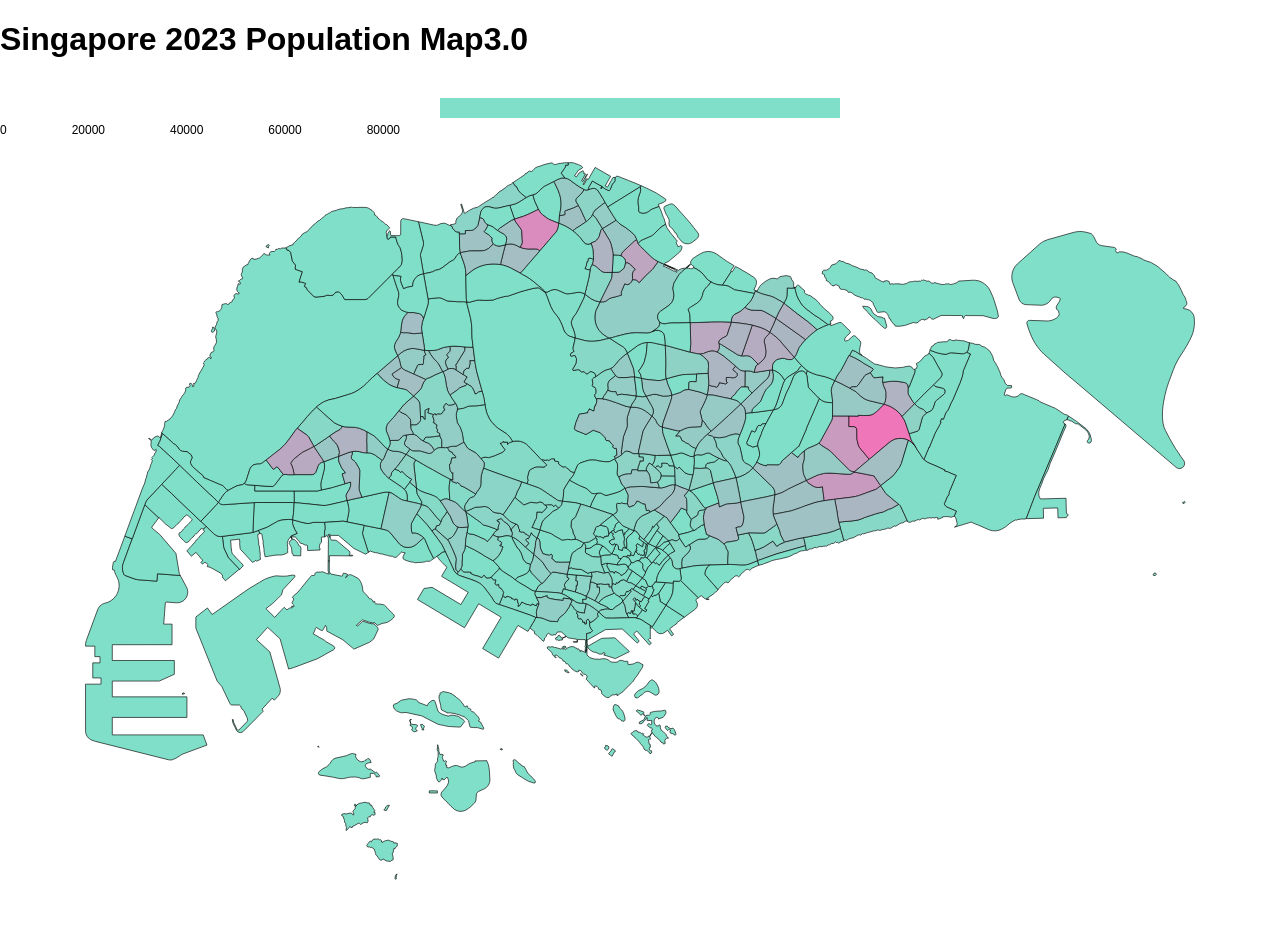
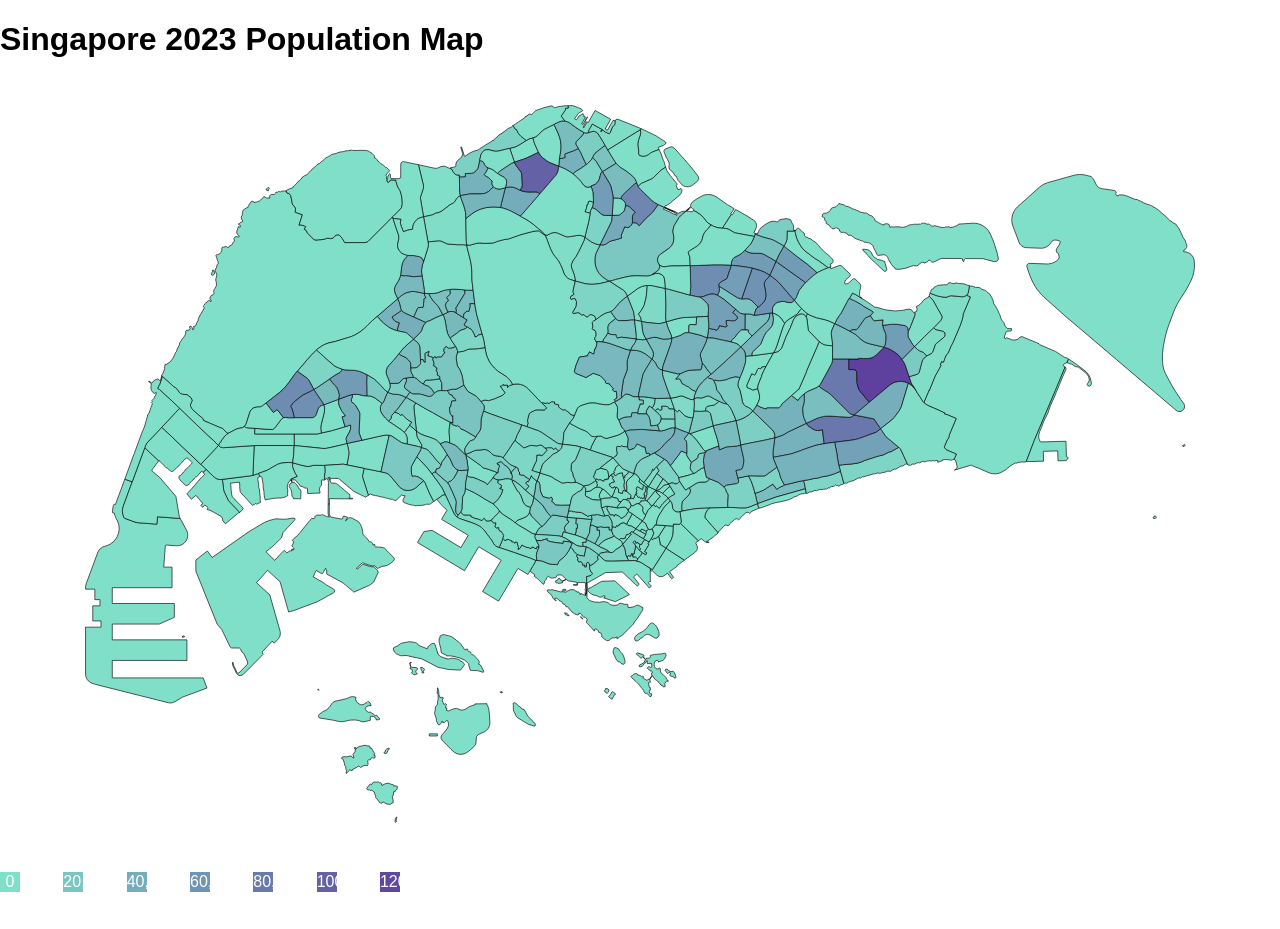
Before and after one commit to y10096/HCDIV-4, a plain HTML site: page index.html in a window 1280 px wide. Drawn offline with nearby package versions, Linux system fonts and the light colour scheme.

Commit message:
Update index.html

```diff
--- a/index.html
+++ b/index.html
@@ -2,7 +2,7 @@
 <html>
 <head>
   <meta charset="UTF-8">
-  <title>Singapore 2023 Population Map</title>
+  <title>Singapore 2023 Population Map2</title>
   <style>
     body {
       font-family: Arial, sans-serif;
@@ -13,40 +13,23 @@
       width: 100%;
       height: 100%;
     }
-    h1 {
-      margin-bottom: 0;
-    }
-    /* For the legend display */
     .legend {
-      width: 400px;
-      height: 20px;
-      margin-top: 20px;
-      background: linear-gradient(to right, #80dfc8, #f076ba, #5e409e); /* Green to Pink to Purple gradient */
-    }
-    .legend-container {
-      display: flex;
-      justify-content: center;
-      margin-top: 20px;
-    }
-    .legend-text {
       display: flex;
       justify-content: space-between;
+      margin-top: 20px;
       width: 400px;
-      font-size: 12px;
-      margin-top: 5px;
+    }
+    .legend div {
+      width: 20px;
+      height: 20px;
     }
   </style>
 </head>
 <body>
 
-  <h1>Singapore 2023 Population Map3.0</h1>
-  <div class="legend-container">
-    <div class="legend"></div>
-  </div>
-  <div class="legend-text">
-    <span>0</span><span>20000</span><span>40000</span><span>60000</span><span>80000</span> <!-- Adjust based on population range -->
-  </div>
+  <h1>Singapore 2023 Population Map</h1>
   <svg></svg>
+  <div class="legend" id="legend"></div>
 
   <script src="https://d3js.org/d3.v7.min.js"></script>
   <script>
@@ -74,10 +57,10 @@
 
       let geopath = d3.geoPath().projection(projection);
 
-      // Color scale based on population (green to pink to purple)
+      // Color scale based on population (green to purple)
       let colorScale = d3.scaleLinear()
           .domain([0, d3.max(mapData, d => d.popdata)])   // Data range
-          .range(["#80dfc8", "#f076ba", "#5e409e"]);  // Green to Pink to Purple
+          .range(["#80dfc8", "#5e409e"]);  // Green to Purple
 
       svg.append("g")
           .attr("id", "districts")
@@ -112,10 +95,19 @@
                       .style("opacity", 0);
 
       // Create gradient legend
-      let legend = d3.select(".legend");
+      let legend = d3.select("#legend");
+      let tickValues = d3.range(0, d3.max(mapData, d => d.popdata), 20000);  // 20000 per unit
 
-      // Create a linear gradient scale for the legend
-      legend.style("background", colorScale(0));
+      tickValues.forEach(function(d, i) {
+        legend.append("div")
+            .style("background-color", colorScale(d))
+            .text(d.toLocaleString())
+            .style("height", "20px")
+            .style("width", "20px")
+            .style("line-height", "20px")
+            .style("text-align", "center")
+            .style("color", "white");
+      });
 
     });
 
```
